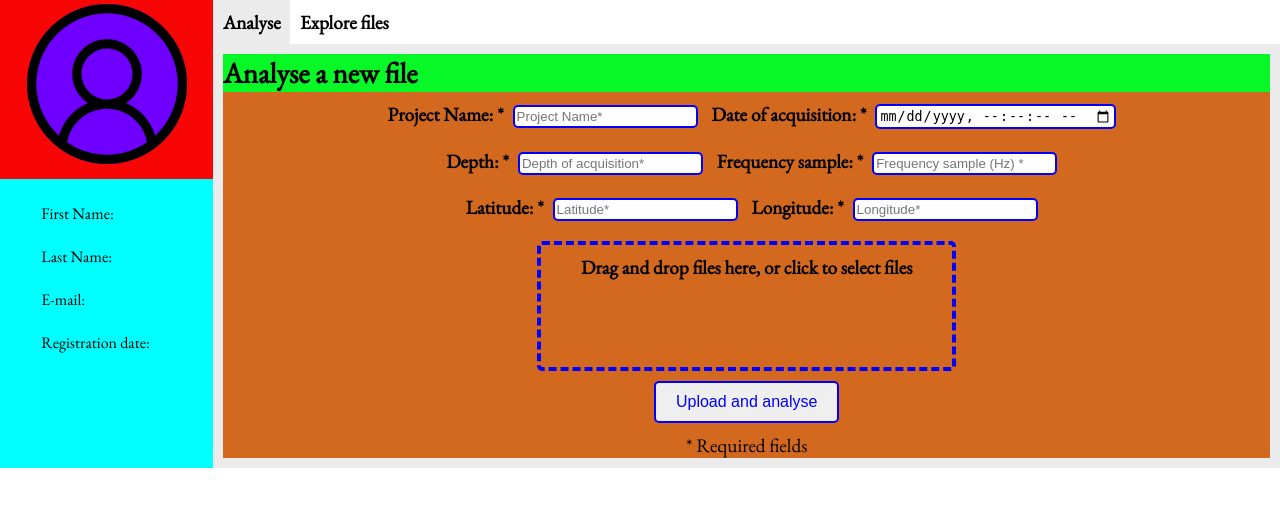
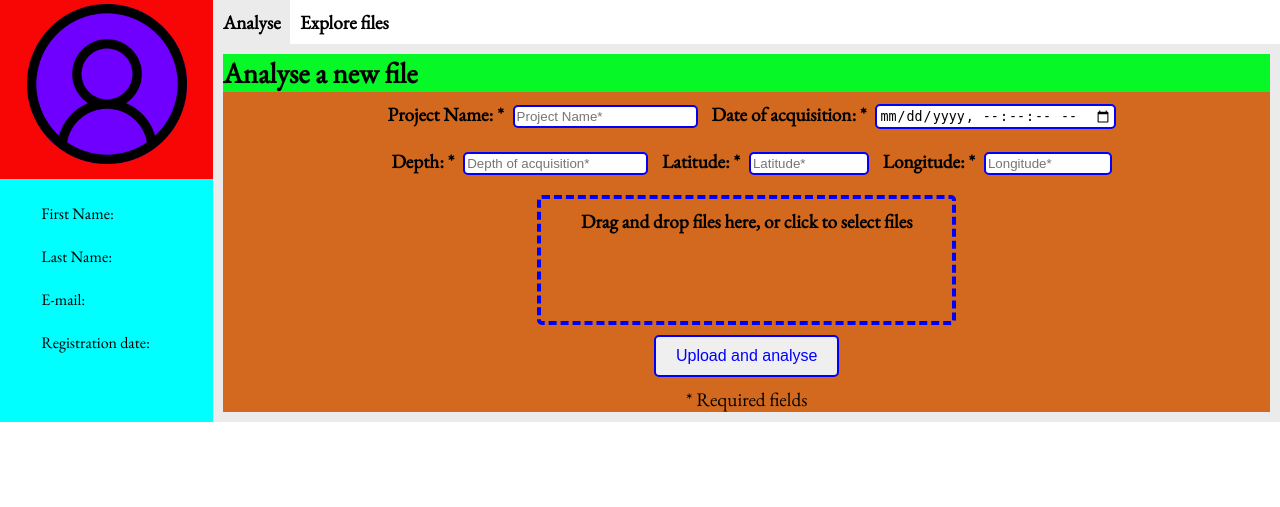
Before and after one commit to CassiaFa/OSADEC, a Flask app: template templates/account.html in a window 1280 px wide. Shown: the part 102-609 px from the top of the page. Run offline with Flask 2, Linux system fonts and the light colour scheme; the template is opened without the code that fills it, so the values that code supplies are empty.

Commit message:
Update upload form

```diff
--- a/static/js/dropzone.js
+++ b/static/js/dropzone.js
@@ -1,10 +1,3 @@
-const test = document.querySelector('#test');
-
-test.addEventListener('click', checkJSloaded);
-function checkJSloaded() {
-  console.log("checkJSloaded");
-}
-
 // Add event listener to the dropzone
 const dropzone = document.querySelector('#dropzone');
 dropzone.addEventListener('click', function() {
--- a/templates/account.html
+++ b/templates/account.html
@@ -35,7 +35,7 @@
                     </tr>
                     <tr>
                         <td>Registration date:</td>
-                        <td>{{ user['registration_date'] }}</td>
+                        <td>{{ user['registration_date'].strftime('%Y-%m-%d') }}</td>
                     </tr>
                 </tbody>
             </table>
@@ -57,17 +57,13 @@
                         <label for="acquisition_date">Date of acquisition: *  </label>
                         <input type="datetime-local" name="acquisition_date" step="1"  required>
                     </div>
-                    <div class="element_form">
+                    <div id="coordinate" class="element_form">
                         <label for="depth">Depth: * </label>
                         <input type="number" name="depth" placeholder="Depth of acquisition*" required>
-                        <label for="fs">Frequency sample: * </label>
-                        <input type="number" name="fs" placeholder="Frequency sample (Hz) *" required>
-                    </div>
-                    <div id="coordinate" class="element_form">
                         <label for="lat">Latitude: * </label>
-                        <input type="number" name="lat" placeholder="Latitude*" required>
+                        <input type="number" step=".000001" min="-90" max="90" name="lat" placeholder="Latitude*" required>
                         <label for="long">Longitude: * </label>
-                        <input type="number" name="long" placeholder="Longitude*" required>
+                        <input type="number" step=".000001" max="180" min="-180" name="long" placeholder="Longitude*" required>
                     </div>
                     <div class="dropzone" id="dropzone">
                         <p>Drag and drop files here, or click to select files</p>
```
Also changed, not shown: app.py (line endings or trailing spaces).
